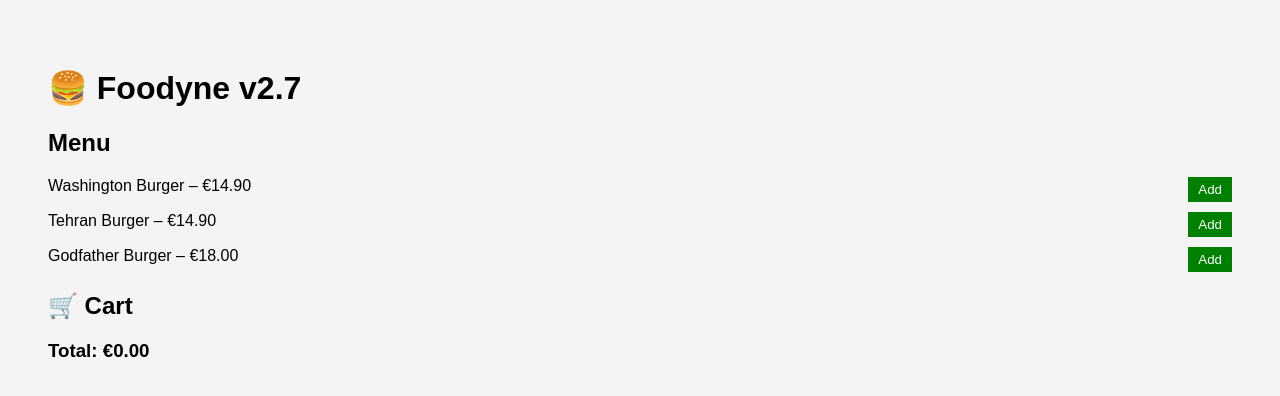
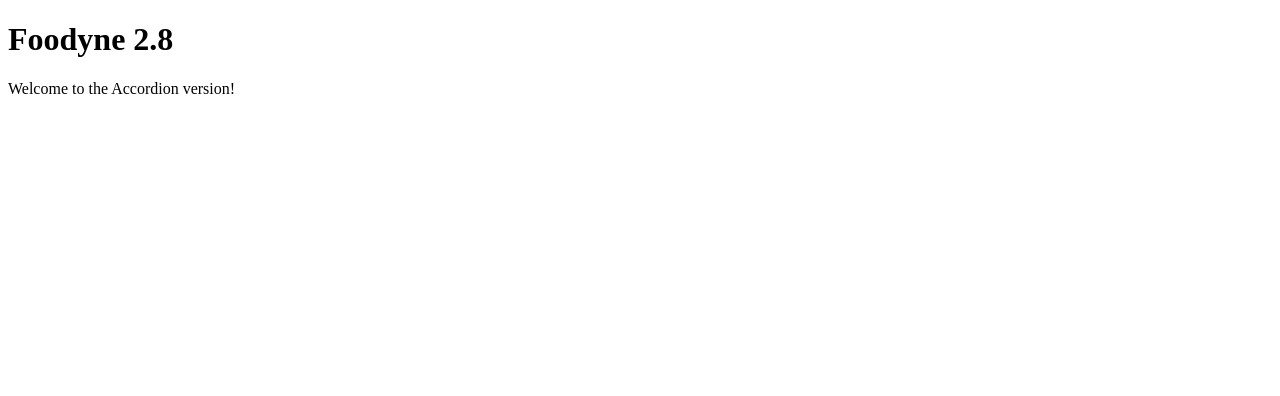
Before and after one commit to larneg/foodyne, a React (Create React App) app: page / in a window 1280 px wide. Shown: the top 396 px of the page. Built offline with nearby package versions, Linux system fonts and the light colour scheme.

Commit message:
Add files via upload
2.8

```diff
--- a/public/index.html
+++ b/public/index.html
@@ -1,10 +1,9 @@
-
 <!DOCTYPE html>
 <html lang="en">
   <head>
     <meta charset="UTF-8" />
     <meta name="viewport" content="width=device-width, initial-scale=1.0" />
-    <title>Foodyne 2.7</title>
+    <title>Foodyne 2.8</title>
   </head>
   <body>
     <div id="root"></div>
--- a/src/App.js
+++ b/src/App.js
@@ -1,47 +1,12 @@
+import React from 'react';
 
-import React, { useState } from 'react';
-import './App.css';
-
-function App() {
-  const [cart, setCart] = useState([]);
-  const menu = [
-    { id: 1, name: "Washington Burger", price: 14.90 },
-    { id: 2, name: "Tehran Burger", price: 14.90 },
-    { id: 3, name: "Godfather Burger", price: 18.00 }
-  ];
-
-  const addToCart = (item) => {
-    setCart([...cart, item]);
-  };
-
-  const removeFromCart = (index) => {
-    const updated = [...cart];
-    updated.splice(index, 1);
-    setCart(updated);
-  };
-
-  const total = cart.reduce((sum, item) => sum + item.price, 0).toFixed(2);
-
+const App = () => {
   return (
-    <div className="App">
-      <h1>🍔 Foodyne v2.7</h1>
-      <h2>Menu</h2>
-      {menu.map((item, i) => (
-        <div key={i} className="menu-item">
-          {item.name} – €{item.price.toFixed(2)}
-          <button onClick={() => addToCart(item)}>Add</button>
-        </div>
-      ))}
-      <h2>🛒 Cart</h2>
-      {cart.map((item, i) => (
-        <div key={i} className="cart-item">
-          {item.name} – €{item.price.toFixed(2)}
-          <button onClick={() => removeFromCart(i)}>❌</button>
-        </div>
-      ))}
-      <h3>Total: €{total}</h3>
+    <div>
+      <h1>Foodyne 2.8</h1>
+      <p>Welcome to the Accordion version!</p>
     </div>
   );
-}
+};
 
 export default App;
--- a/src/index.js
+++ b/src/index.js
@@ -1,7 +1,5 @@
-
 import React from 'react';
 import ReactDOM from 'react-dom/client';
-import './index.css';
 import App from './App';
 
 const root = ReactDOM.createRoot(document.getElementById('root'));
```
